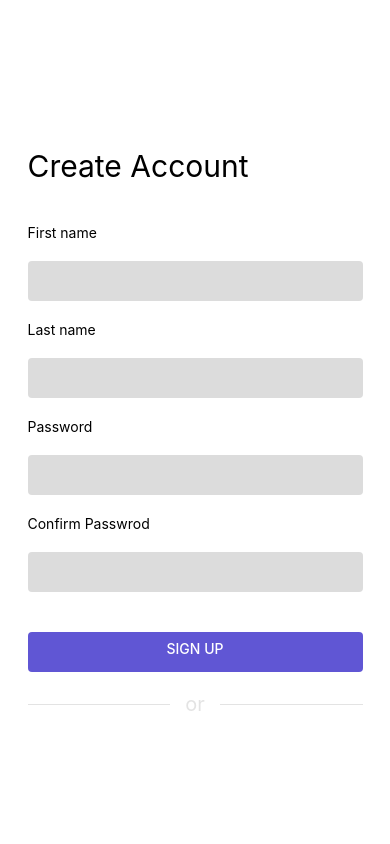
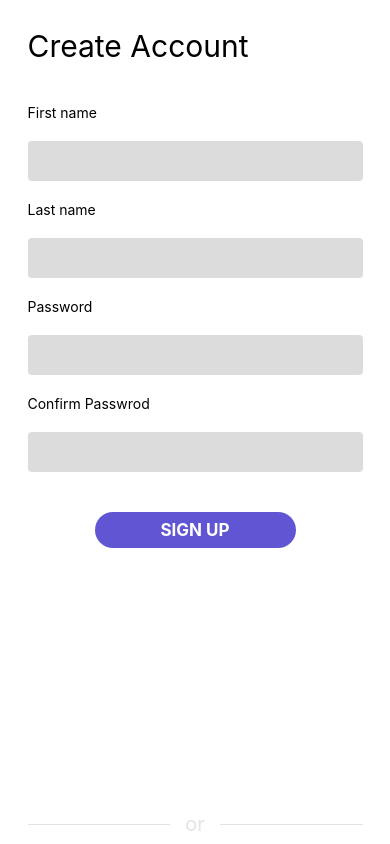
Before and after one commit to DylanHuynh/MuseMatch, a React Native app in the folder Frontend/: screen / in a window 390 px wide. Built offline with nearby package versions, Linux system fonts and the light colour scheme.

Commit message:
revamped styles and created button component

```diff
--- a/Frontend/components/AppButton.js
+++ b/Frontend/components/AppButton.js
@@ -1,28 +1,11 @@
 import React from 'react';
 import { View, Button, StyleSheet, TouchableOpacity, Text } from "react-native";
-
+import styles from "../styles/AppButton.js";
 const AppButton = ({ onPress, title }) => (
     <TouchableOpacity onPress={onPress} style={styles.appButtonContainer}>
         <Text style={styles.appButtonText}>{title}</Text>
     </TouchableOpacity>
 );
 
-const styles = StyleSheet.create({
-    // ...
-    appButtonContainer: {
-      elevation: 8,
-      backgroundColor: "#009688",
-      borderRadius: 30,
-      paddingVertical: 15,
-      paddingHorizontal: 20
-    },
-    appButtonText: {
-      fontSize: 18,
-      color: "#fff",
-      fontWeight: "bold",
-      alignSelf: "center",
-      textTransform: "uppercase"
-    }
-  });
 
   export default AppButton;
--- a/Frontend/pages/Login.js
+++ b/Frontend/pages/Login.js
@@ -3,6 +3,7 @@ import { StyleSheet, Text, View, TextInput, Button, Alert } from 'react-native';
 
 import { useForm, Controller  } from "react-hook-form";
 import AppButton from '../components/AppButton.js';
+import styles from '../styles/FormStyles.js';
 // import {
 //     GoogleSignin,
 //     GoogleSigninButton,
@@ -104,14 +105,22 @@ export default function Login() {
             />
           </View> */}
 
-          <View style={styles.button}>
+          {/* <View style={styles.button}>
             <Button
               style={styles.buttonInner}
               color
               title="Sign Up"
               onPress={handleSubmit(onSubmit)}
             />
+
+          </View> */}
+          <View style={styles.buttonContainer}>
+            <AppButton
+                    title="Sign Up"
+                    onPress={handleSubmit(onSubmit)}
+                />
           </View>
+
           <View style={styles.or_line_container}>
             <View style={styles.or_line} />
             <View>
@@ -129,53 +138,3 @@ export default function Login() {
         </View>
       );
     };
-
-    const styles = StyleSheet.create({
-      createAccountLabel: {
-        color: 'black',
-        margin: 20,
-        marginLeft: 0,
-        fontSize: 30,
-      },
-      or_line_container: {
-          flexDirection: 'row',
-          alignItems: 'center',
-          marginTop: 20,
-        },
-      or_line: {
-          flex: 1,
-          height: 1,
-          backgroundColor: 'rgba(186, 186, 186,.4)',
-        },
-      or_text: {
-          width: 50,
-          textAlign: 'center',
-          fontSize: 20,
-          color: 'rgba(186, 186, 186,.4)',
-        },
-      label: {
-        color: 'black',
-        margin: 20,
-        marginLeft: 0,
-      },
-      button: {
-        marginTop: 40,
-        color: 'white',
-        height: 40,
-        backgroundColor: '#6056D4',
-        borderRadius: 4,
-      },
-      container: {
-        flex: 1,
-        justifyContent: 'center',
-        padding: 8,
-        width: "90%",
-        backgroundColor: '#FFFFFF',
-      },
-      input: {
-        backgroundColor: 'rgba(186, 186, 186,.5)',
-        height: 40,
-        padding: 10,
-        borderRadius: 4,
-      },
-    });
--- /dev/null
+++ b/Frontend/styles/AppButton.js
@@ -0,0 +1,23 @@
+import { View, Button, StyleSheet, TouchableOpacity, Text } from "react-native";
+
+export default StyleSheet.create({
+    appButtonContainer: {
+      width: 201,
+      height: 36,
+      elevation: 8,
+      backgroundColor: "#6056D4",
+      borderRadius: 20,
+      paddingVertical: 15,
+      paddingHorizontal: 20,
+      justifyContent:"center",
+      margin: 10
+
+    },
+    appButtonText: {
+      fontSize: 17,
+      color: "#fff",
+      fontWeight: "bold",
+      alignSelf: "center",
+      textTransform: "uppercase"
+    }
+  });
--- a/Frontend/styles/FormStyles.js
+++ b/Frontend/styles/FormStyles.js
@@ -0,0 +1,56 @@
+import { StyleSheet } from "react-native"
+
+export default StyleSheet.create({
+    createAccountLabel: {
+        color: 'black',
+        margin: 20,
+        marginLeft: 0,
+        fontSize: 30,
+      },
+      or_line_container: {
+          flexDirection: 'row',
+          alignItems: 'center',
+          marginTop: 20,
+        },
+      or_line: {
+          flex: 1,
+          height: 1,
+          backgroundColor: 'rgba(186, 186, 186,.4)',
+        },
+      or_text: {
+          width: 50,
+          textAlign: 'center',
+          fontSize: 20,
+          color: 'rgba(186, 186, 186,.4)',
+        },
+      label: {
+        color: 'black',
+        margin: 20,
+        marginLeft: 0,
+      },
+      button: {
+        marginTop: 40,
+        color: 'white',
+        height: 40,
+        backgroundColor: '#6056D4',
+        borderRadius: 4,
+      },
+      container: {
+        flex: 1,
+        justifyContent: 'center',
+        padding: 8,
+        width: "90%",
+        backgroundColor: '#FFFFFF',
+      },
+      input: {
+        backgroundColor: 'rgba(186, 186, 186,.5)',
+        height: 40,
+        padding: 10,
+        borderRadius: 4,
+      },
+      buttonContainer: {
+          alignItems: "center",
+          flex: 1,
+          marginTop: 30,
+      }
+})
```
